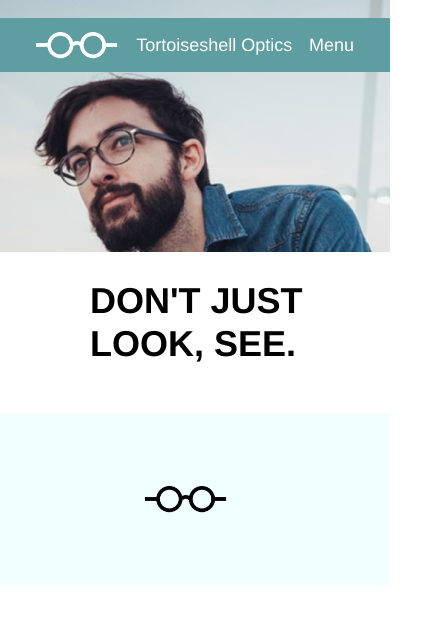
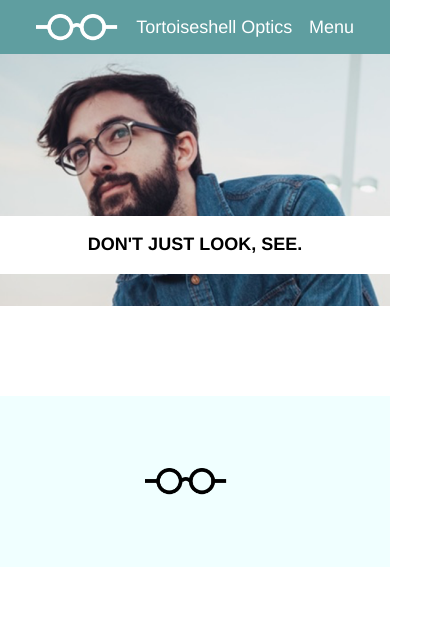
Before and after one commit to amduren/TortoiseshellOptics, a plain HTML site: page index.html in a window 390 px wide. Shown: the whole page, 426 px wide, since content can reach past the window. Drawn offline with Linux system fonts and the light colour scheme.

Commit message:
Style banner content for mobile

```diff
--- a/resources/css/style.css
+++ b/resources/css/style.css
@@ -84,13 +84,23 @@ ul.mobile {
   font-weight: bold;
 }
 
-@media only screen and (max-width: 1024px) {
+@media only screen and (max-width: 960px) {
   header {
     height: 22rem;
+    padding-top: 0;
   }
 
-  header .container {
-    top: 0;
+  .banner.container {
+    padding: 5rem 0 0 0;
+  }
+
+  .content {
+    margin-right: 2rem;
+  }
+
+  .content h1 {
+    padding: 0.75rem 4rem;
+    font-size: 1.33rem;
   }
 }
 
@@ -106,6 +116,21 @@ ul.mobile {
 
   ul.mobile {
     display: block;
+  }
+
+  .banner.container {
+    padding: 9rem 0 0 0;
+  }
+
+  .content {
+    margin: 0;
+    width: 100%;
+  }
+
+  .content h1 {
+    padding: 1rem 0;
+    text-align: center;
+    font-size: 1rem;
   }
 }
 
@@ -125,7 +150,7 @@ footer .container {
   padding: 4rem;
 }
 
-@media only screen and (max-width: 1024px) {
+@media only screen and (max-width: 960px) {
   footer {
     margin-bottom: 5rem;
   }
```
